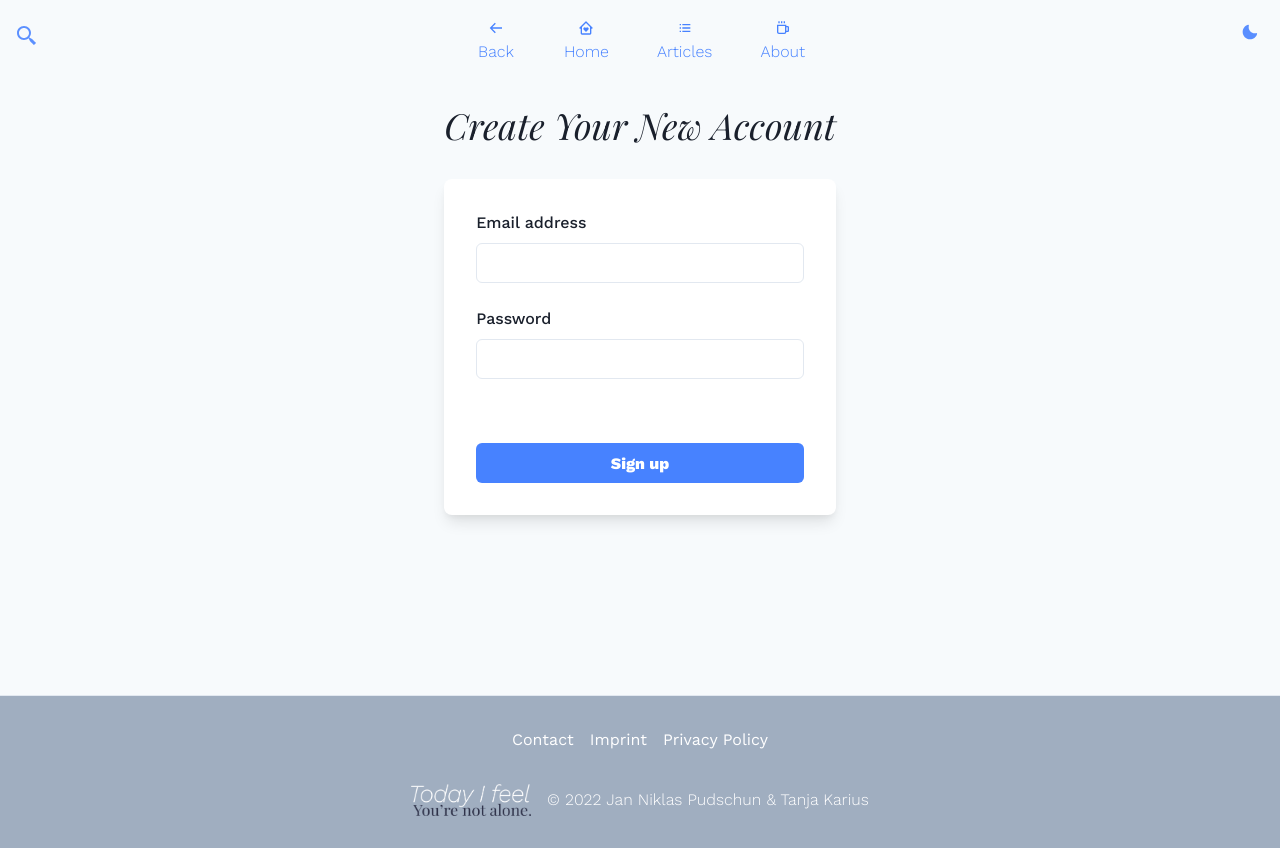
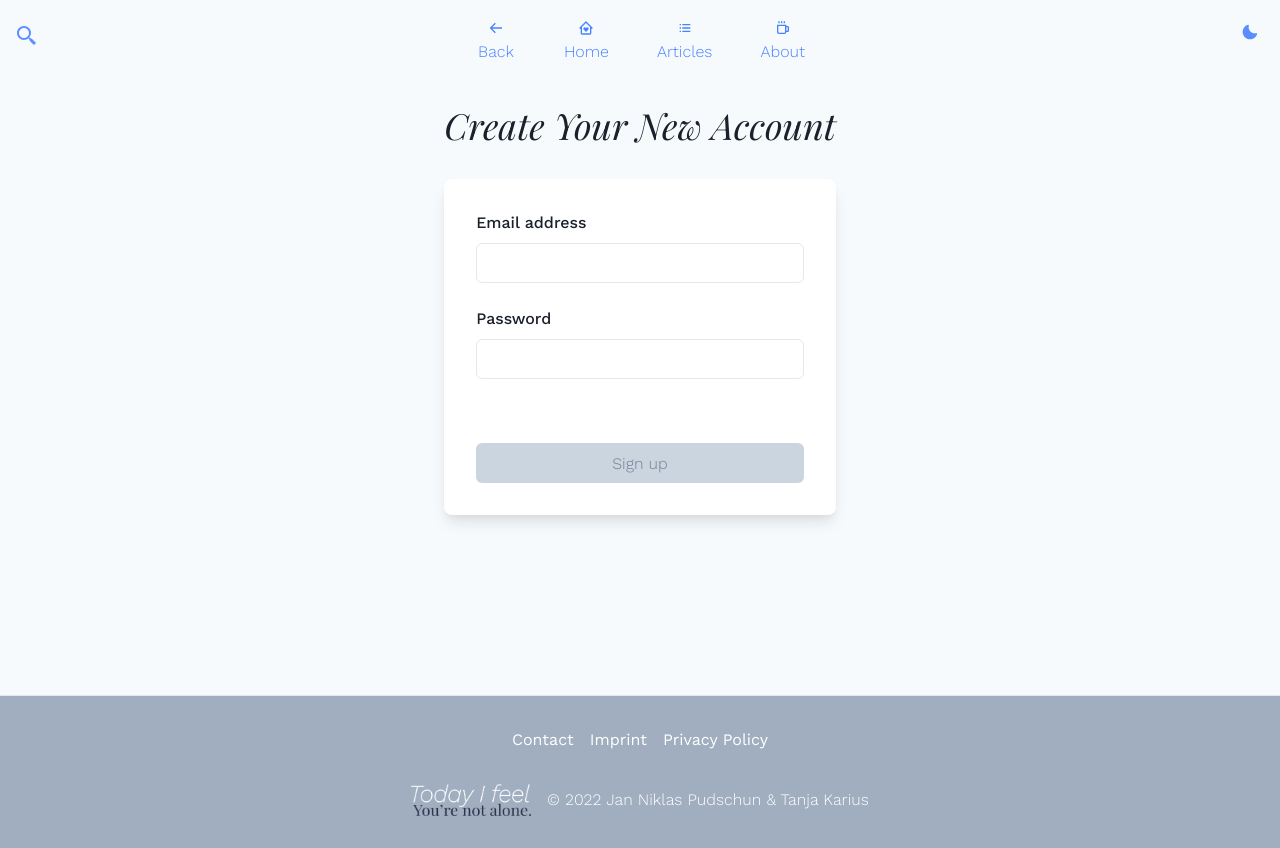
Before and after one commit to ikarustee/today-i-feel-client, a React (Create React App) app: page /signup in a window 1280 px wide. Built offline with nearby package versions, Linux system fonts and the light colour scheme; a web font is replaced by a local one.

Commit message:
chaning singup button style

```diff
--- a/src/Components/Signup.js
+++ b/src/Components/Signup.js
@@ -10,10 +10,12 @@ import {
     useColorModeValue,
   } from '@chakra-ui/react';
   import axios from 'axios';
+import { useState } from 'react';
   import { useNavigate } from 'react-router-dom';
 
   export default function SimpleCard() {
     const navigate = useNavigate();
+    const [active, setActive] = useState(false)
 
     async function signupUser(){
       document.getElementById("emailError").value = "";
@@ -62,12 +64,14 @@ import {
                   align={'start'}
                   justify={'space-between'}>
                 </Stack>
-                <Button
-                  bg={'blue.400'}
-                  color={'white'}
-                  _hover={{
-                    bg: 'blue.500',
-                  }} onClick={signupUser}>
+                  <Button
+                  bg={`${active ? "white" : "gray.300"}`}
+                  color={`${active ? "blue.400" : "gray.500"}`}
+                  border={`${active ? "2px solid #5C90FF" : "gray.500"}`}
+                  fontWeight="300"
+                  _hover={{bg: 'blue.300', color: "white", border: "2px solid #5C90FF"}}
+                  _focus={{border: "2px #85abff solid"}}
+                   onClick={signupUser}>
                   Sign up
                 </Button>
               </Stack>
```
